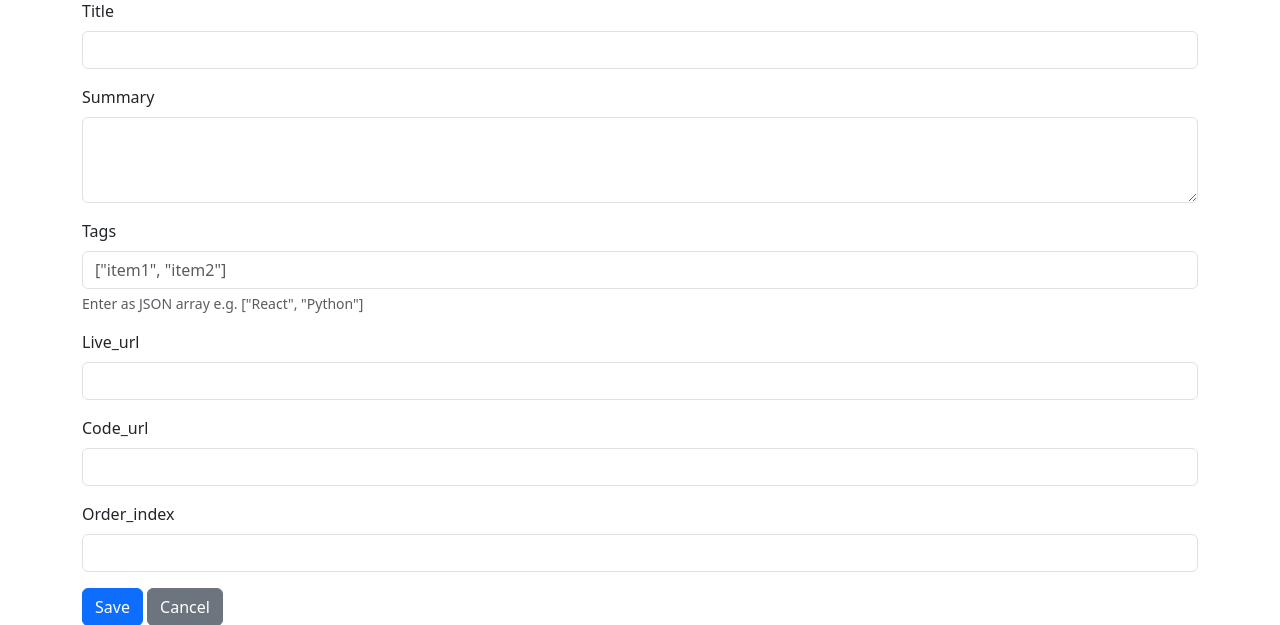
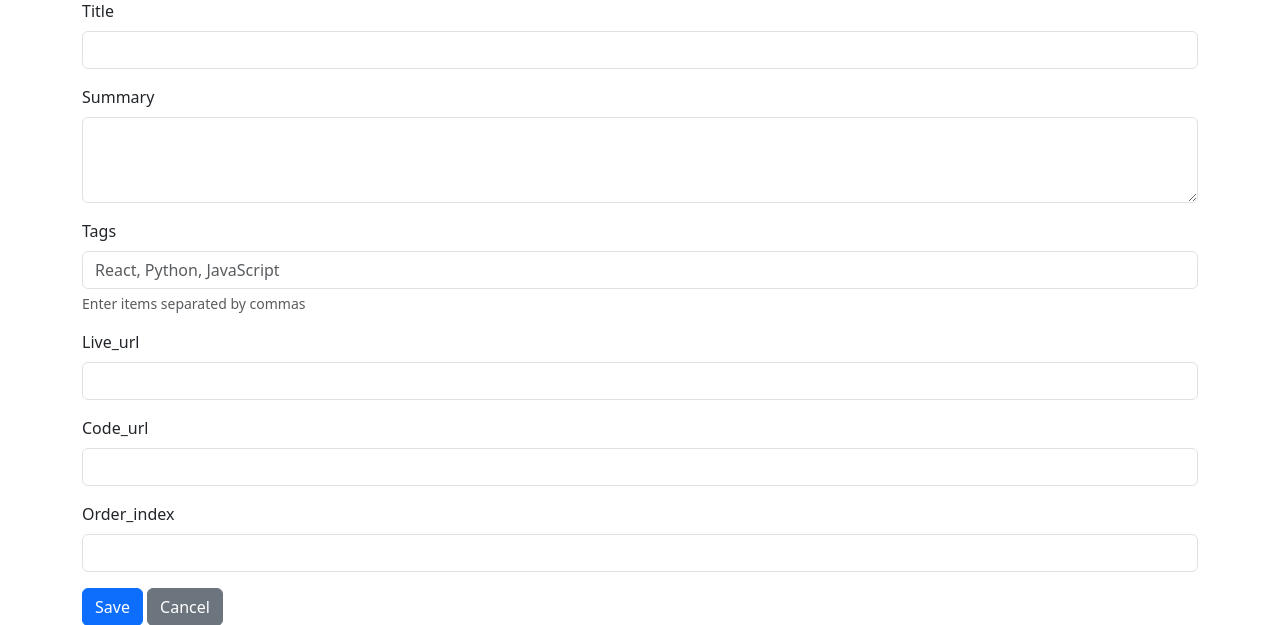
Before and after one commit to Ganesh-200530/Portfolio, a Flask app: page /admin/projects/add in a window 1280 px wide. Shown: the part 127-752 px from the top of the page. Run offline with Flask 3, Linux system fonts and the light colour scheme; the visitor is signed in with stand-in values (Sample User, id 1).

Commit message:
Simplify JSON input for skills and tags

```diff
--- a/backend/app.py
+++ b/backend/app.py
@@ -217,11 +217,7 @@ def create_app() -> Flask:
               if col in request.form and col != 'id' and col != 'created_at':
                   val = request.form[col]
                   if col in ['items', 'tags']:
-                      try:
-                          val = json.loads(val) if val else None
-                      except json.JSONDecodeError:
-                          flash(f'Invalid JSON for {col}')
-                          return render_template('form.html', table_name=table_name, columns=columns, row=None, action="Add")
+                      val = [x.strip() for x in val.split(',') if x.strip()] if val else []
 
                   if table.columns[col].type.python_type == int and val:
                       val = int(val)
@@ -257,11 +253,7 @@ def create_app() -> Flask:
               if col in request.form and col != 'id' and col != 'created_at':
                   val = request.form[col]
                   if col in ['items', 'tags']:
-                      try:
-                          val = json.loads(val) if val else None
-                      except json.JSONDecodeError:
-                          flash(f'Invalid JSON for {col}')
-                          return render_template('form.html', table_name=table_name, columns=columns, row=row, action="Edit")
+                      val = [x.strip() for x in val.split(',') if x.strip()] if val else []
 
                   if table.columns[col].type.python_type == int and val:
                       val = int(val)
--- a/backend/templates/form.html
+++ b/backend/templates/form.html
@@ -9,8 +9,8 @@
             {% if col == 'message' or col == 'details' or col == 'summary' %}
                 <textarea name="{{ col }}" class="form-control" rows="3">{{ row[col] if row else '' }}</textarea>
             {% elif col == 'items' or col == 'tags' %}
-                <input type="text" name="{{ col }}" class="form-control" value="{{ row[col]|tojson if row and row[col] else '' }}" placeholder='["item1", "item2"]'>
-                <div class="form-text">Enter as JSON array e.g. ["React", "Python"]</div>
+                <input type="text" name="{{ col }}" class="form-control" value="{{ row[col]|join(', ') if row and row[col] else '' }}" placeholder="React, Python, JavaScript">
+                <div class="form-text">Enter items separated by commas</div>
             {% else %}
                 <input type="text" name="{{ col }}" class="form-control" value="{{ row[col] if row else '' }}">
             {% endif %}
```
